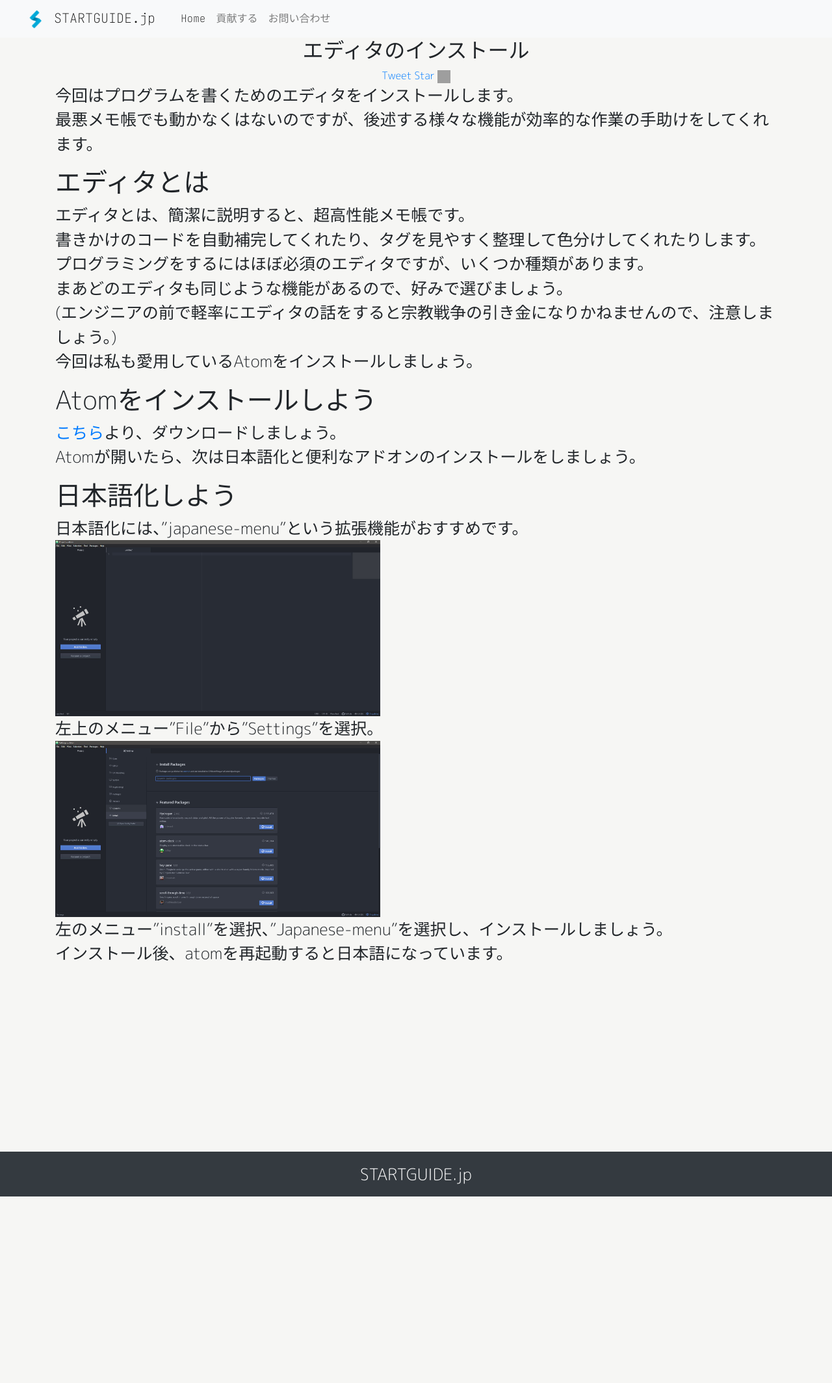
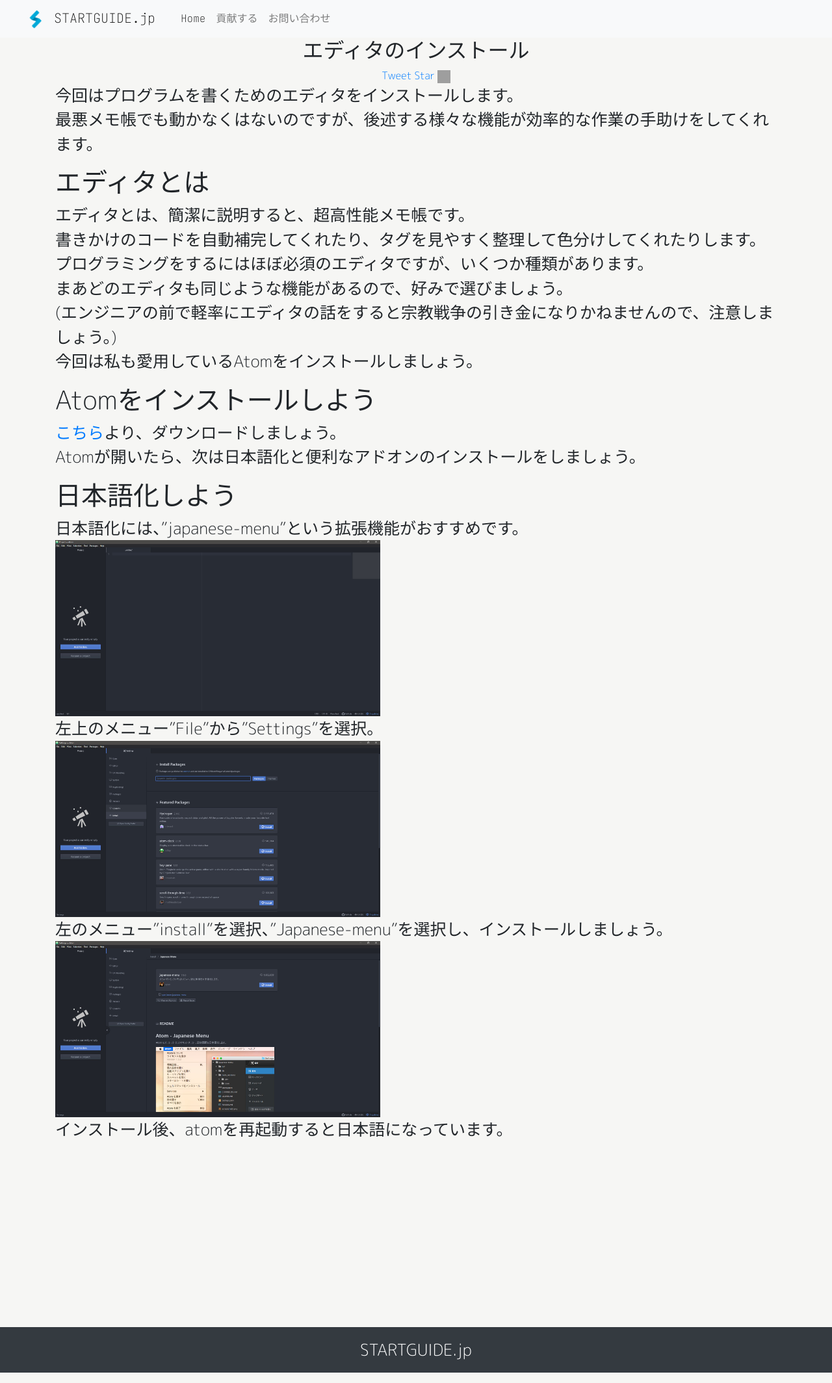
Before and after one commit to startguide/startguide.jp, a Jekyll site: the page built from _posts/2021-01-03-%E3%82%A8%E3%83%87%E3%82%A3%E3%82%BF%E3%81%AE%E3%82%A4%E3%83%B3%E3%82%B9%E3%83%88%E3%83%BC%E3%83%AB.markdown, in a window 1280 px wide. Shown: the whole page at 65% size. Built offline with Jekyll 4.4.1, drawn with Linux system fonts in a browser that asks for light colours; nearby versions of some CDN libraries; comment, search, counter and statistics services are not loaded; a style sheet for code colours, icons or effects is not loaded; before the commit the page ends 1857 px from its top, so only the background shows below that; grey boxes are pictures that could not be loaded.

Commit message:
Update 2021-01-03-%E3%82%A8%E3%83%87%E3%82%A3%E3%82%BF%E3%81%AE%E3%82%A4%E3%83%B3%E3%82%B9%E3%83%88%E3%83%BC%E3%83%AB.markdown

```diff
--- a/_posts/2021-01-03-%E3%82%A8%E3%83%87%E3%82%A3%E3%82%BF%E3%81%AE%E3%82%A4%E3%83%B3%E3%82%B9%E3%83%88%E3%83%BC%E3%83%AB.markdown
+++ b/_posts/2021-01-03-%E3%82%A8%E3%83%87%E3%82%A3%E3%82%BF%E3%81%AE%E3%82%A4%E3%83%B3%E3%82%B9%E3%83%88%E3%83%BC%E3%83%AB.markdown
@@ -21,4 +21,5 @@
   左上のメニュー"File"から"Settings"を選択。
     <img src="https://startguide.jp/media-post/1-2/3.jpg" class="postpic">
   左のメニュー"install"を選択、"Japanese-menu"を選択し、インストールしましょう。
+    <img src="https://startguide.jp/media-post/1-2/4.jpg" class="postpic">
   インストール後、atomを再起動すると日本語になっています。
```
